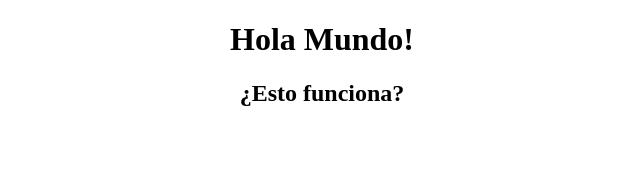
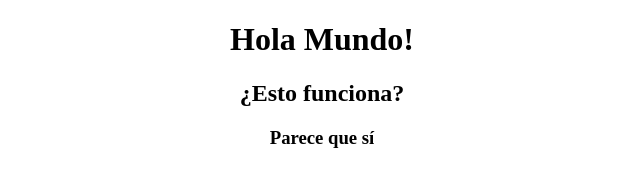
Before and after one commit to ChristianAcadez/aprendiendoGit, a plain HTML site: page index.html in a window 1280 px wide. Shown: the whole page, without its empty margins (318-958 px from the left). Drawn offline with Linux system fonts and the light colour scheme.

Commit message:
agregando un h3

```diff
--- a/index.html
+++ b/index.html
@@ -9,9 +9,10 @@
 <body>
     <h1>Hola Mundo!</h1>
     <h2>¿Esto funciona?</h2>
+    <h3>Parece que sí</h3>
 </body>
 <style>
-    h1, h2{
+    h1, h2, h3{
         text-align: center;
         font-weight: bold;
     }
```
Also changed, not shown: 1 other file.
